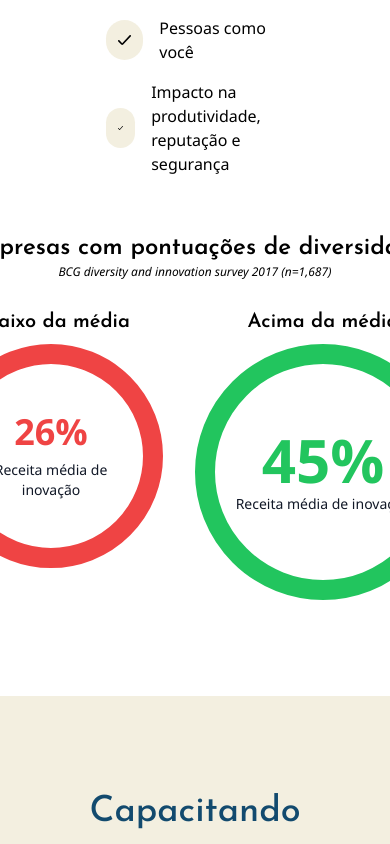
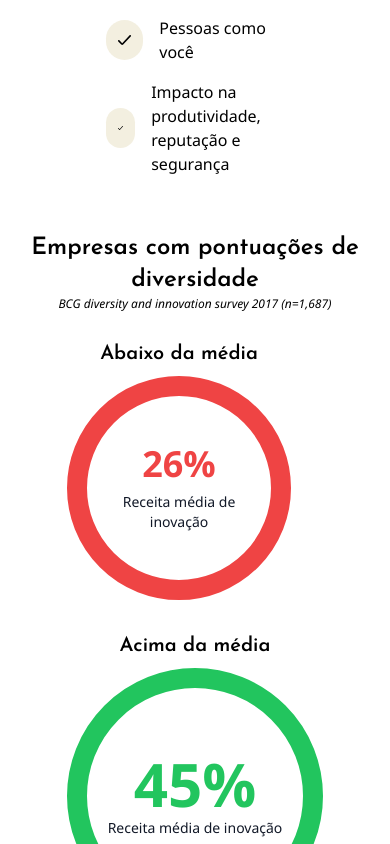
Before and after one commit to develis/hacka4all, a Vue app: page / in a window 390 px wide. Shown: the part 1156-2000 px from the top of the page. Built offline with nearby package versions, Linux system fonts and the light colour scheme.

Commit message:
refactor: atualiza a estrutura

```diff
--- a/src/components/CircleElement.vue
+++ b/src/components/CircleElement.vue
@@ -54,7 +54,7 @@
       </h3>
       <p class="text-xs italic">{{ subtitle }}</p>
     </div>
-    <div class="flex justify-center items-start gap-8">
+    <div class="flex flex-col md:flex-row justify-center items-start gap-8">
       <div class="flex flex-col items-center gap-2">
         <h4 class="px-3 text-xl font-josefin-sans text-center font-bold">
           {{ belowTitle }}
```
